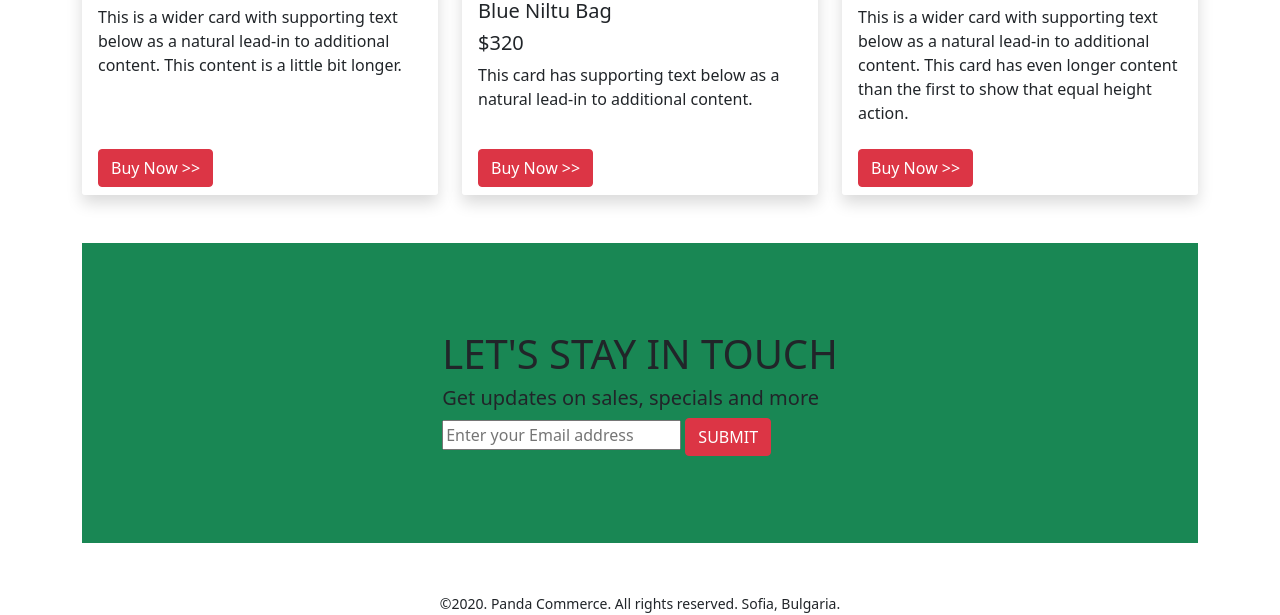
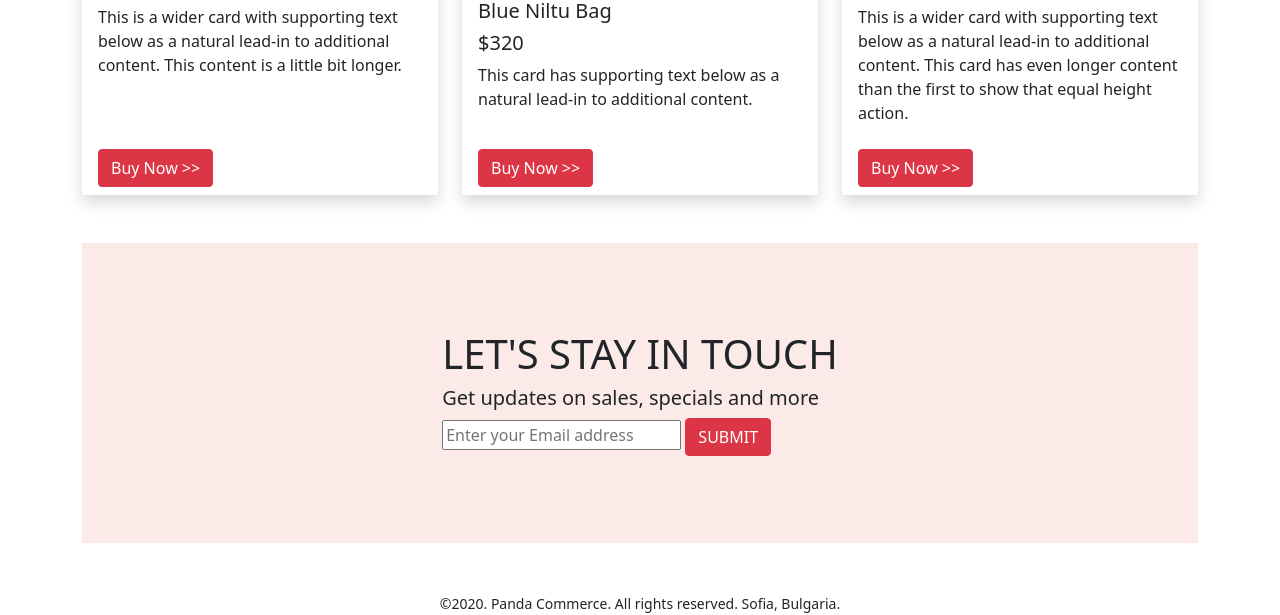
Before and after one commit to abunaserdipu/panda-commerce-bootstrap, a plain HTML site: page index.html in a window 1280 px wide. Shown: the part 1721-2336 px from the top of the page. Drawn offline with nearby package versions, Linux system fonts and the light colour scheme.

Commit message:
some code added

```diff
--- a/css/style.css
+++ b/css/style.css
@@ -13,3 +13,6 @@
     background-color: #fceae8;
     border-radius: 0.5em;
 }
+.panda-submit{
+    background-color: #fceae8;
+}
--- a/index.html
+++ b/index.html
@@ -209,7 +209,7 @@
     </section>
     <!-- Backpack Section End -->
     <!-- Stay in touch section start -->
-    <section id="subscribe" style="height:300px" class="bg-success mt-5 d-flex justify-content-center align-items-center">
+    <section id="subscribe" style="height:300px" class="panda-submit mt-5 d-flex justify-content-center align-items-center">
       <div>
         <h1>LET'S STAY IN TOUCH</h1>
         <h5>Get updates on sales, specials and more</h5>
```
